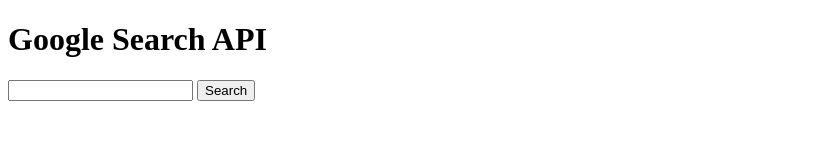
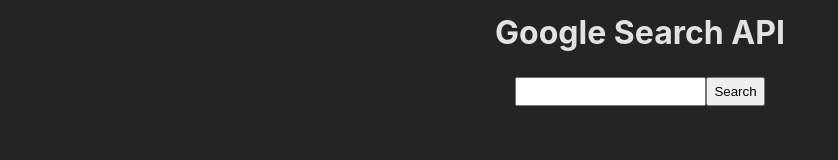
Before and after one commit to gstuczynski/krypto-lamusy, a plain HTML site: page frontend/index.html in a window 1280 px wide. Shown: the whole page, without its empty margins (0-838 px from the left). Drawn offline with Linux system fonts and the light colour scheme.

Commit message:
add: styles to frontend

```diff
--- a/frontend/index.html
+++ b/frontend/index.html
@@ -5,6 +5,73 @@
     <meta name="viewport" content="width=device-width, initial-scale=1.0" />
     <title>XHR log time</title>
     <style>
+            * {
+        box-sizing: border-box;
+      }
+
+      :root{
+        font-family: Inter, Avenir, Helvetica, Arial, sans-serif;
+        font-size: 16px;
+        line-height: 24px;
+        font-weight: 400;
+        color-scheme: light dark;
+        color: rgba(255, 255, 255, 0.87);
+         background-color: #242424;
+      }
+
+      body {
+        margin: 0;
+        display: flex;
+        min-width: 320px;
+        min-height: 100vh;
+        justify-content: center;
+    }
+
+    #header{
+      text-align: center;
+    }
+
+    #form{
+      width: 100%;
+      display: flex;
+      justify-content: center;
+      margin-top: 32px;
+    }
+
+    #form input{
+      padding: 5px;
+    }
+
+    #form button{
+      cursor: pointer;
+    }
+
+    #list{
+      list-style: none;
+      padding-left: 0;
+      padding: 20px;
+      border-radius: 7px;
+      background:#424141;
+      margin-top: 2rem;
+    }
+
+    #list li{
+      padding: 16px;
+      background:#242424;
+      border-radius: 7px;
+    }
+
+    #list li:not(:last-child){
+      margin-bottom: 16px;
+    }
+    a{
+      color: white;
+    }
+
+    a:hover{
+      color: rgba(255, 255, 255, 0.87);
+    }
+
     </style>
   </head>
   <body>
```
